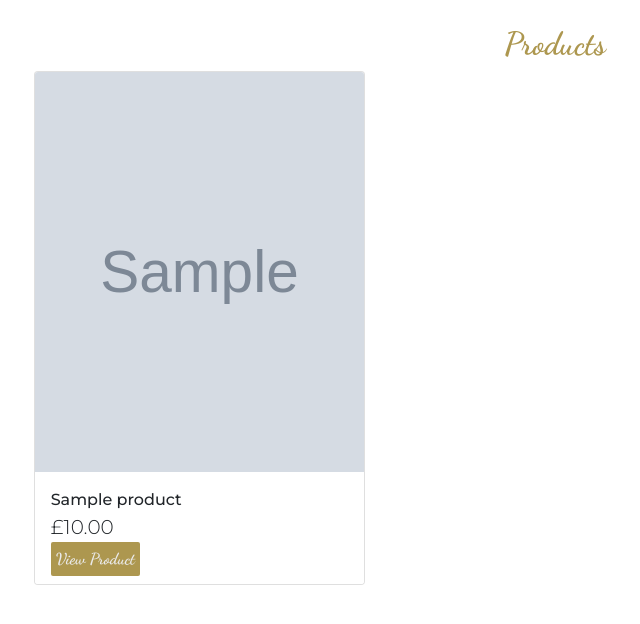
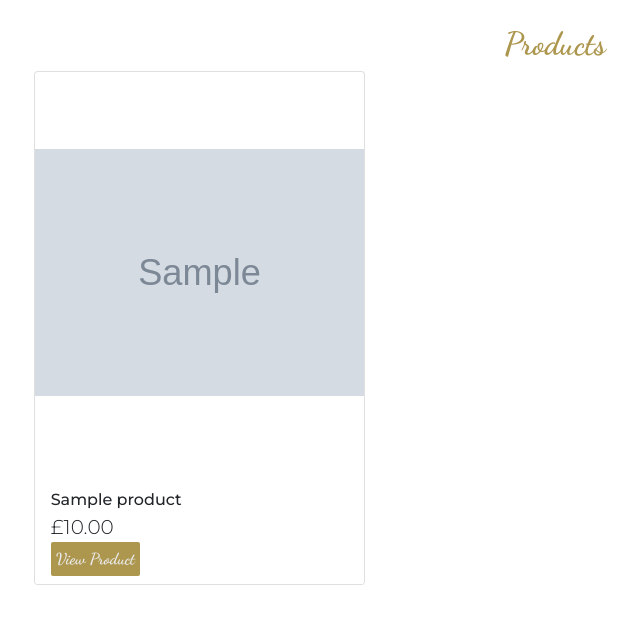
Before and after one commit to EimearCunningham/dulwich-interiors, a Django app: page /products/ in a window 1280 px wide. Shown: the part 140-764 px from the top of the page, without its empty margins (85-725 px from the left). Run offline with Django 3.2, Linux system fonts and the light colour scheme; tables that the repository leaves empty hold one stand-in row (values such as "Sample post"); grey boxes marked "Sample" are stand-in pictures; parts of the project's set-up code (start-up, migrations or seed data) failed here and were passed over; some libraries are stand-ins or nearby versions.

Commit message:
Fix stretching on product images

```diff
--- a/static/css/base.css
+++ b/static/css/base.css
@@ -37,6 +37,7 @@ h1 {
 /* Images */
 .card-img-top {
   height: 50vh;
+  object-fit: contain;
 
 }
 
```
